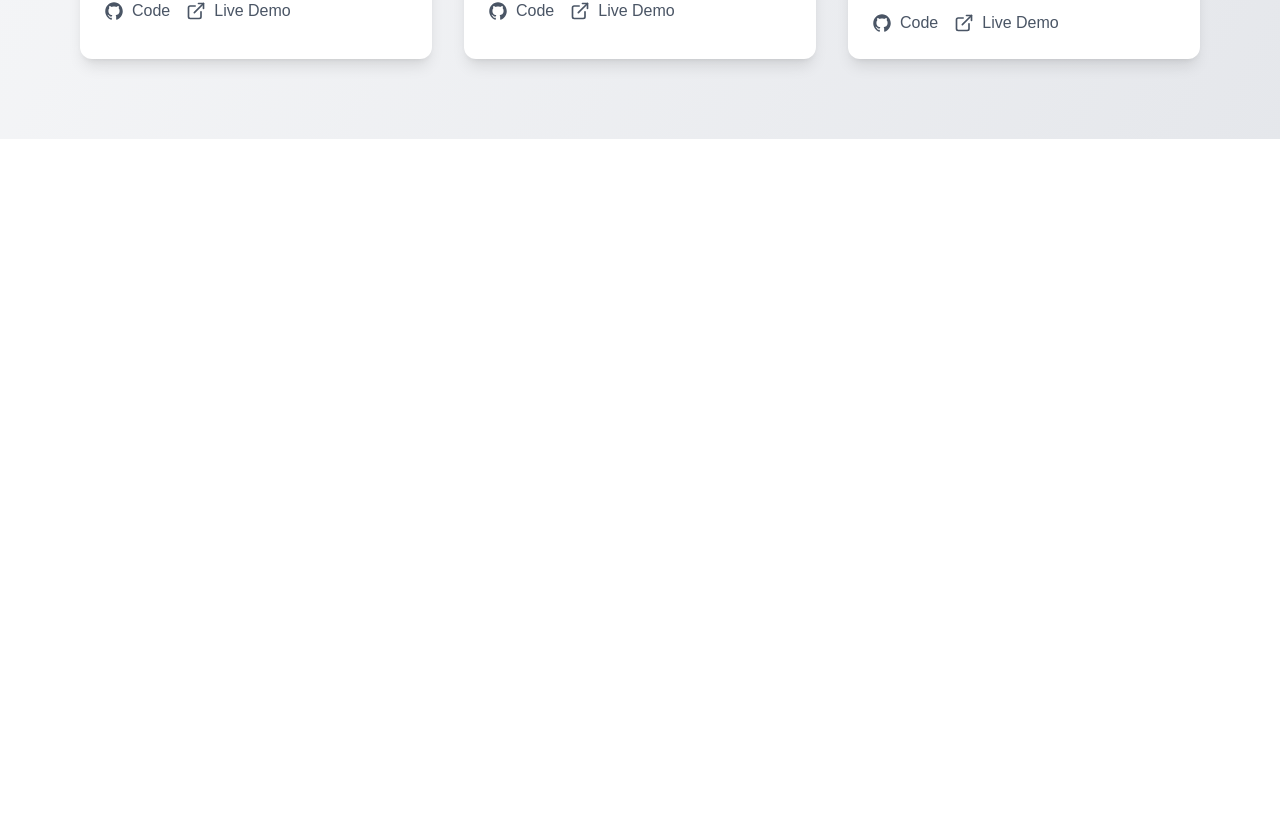
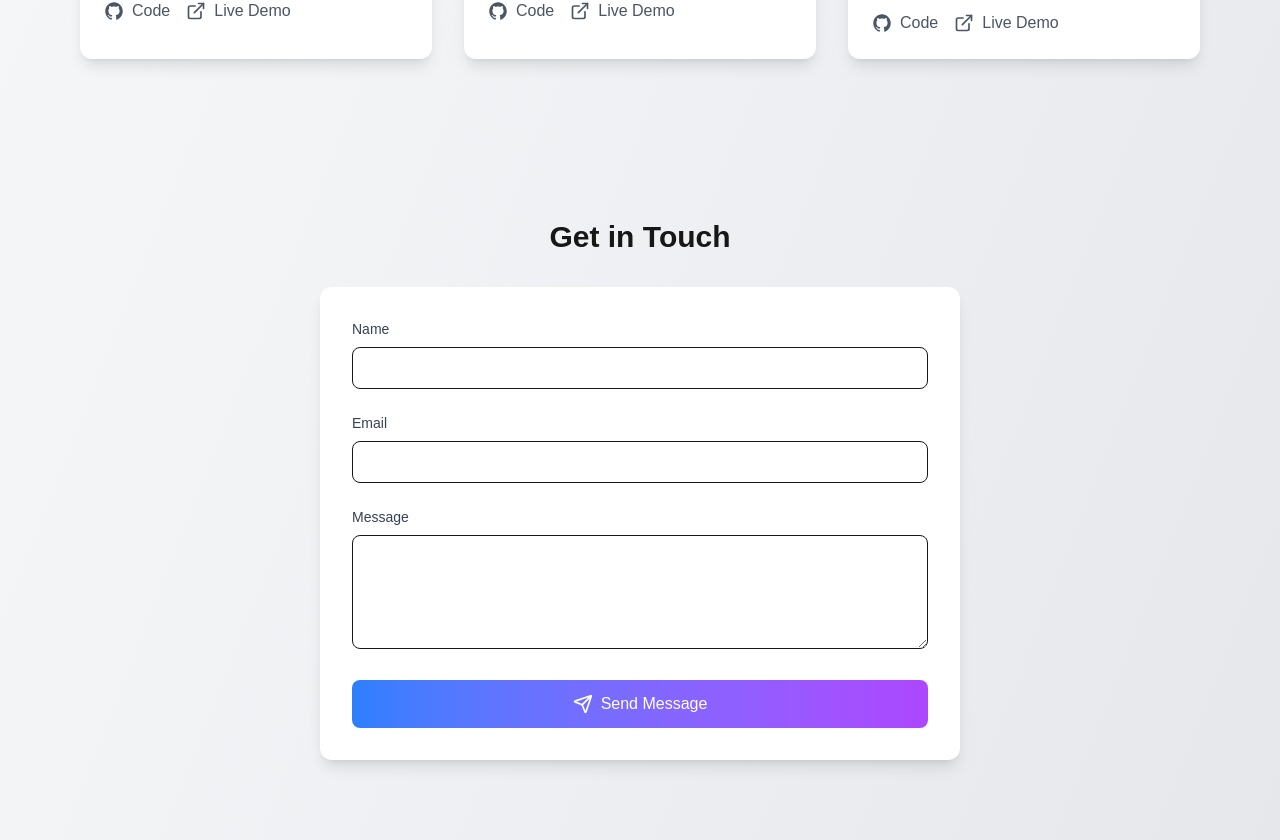
Before and after one commit to sueson/My-Portfolio, a Next.js app: page / in a window 1280 px wide. Shown: the part 2395-3235 px from the top of the page. Before the commit the page ends 2534 px from the top, so only its background shows below. Built offline with nearby package versions, Linux system fonts and the light colour scheme.

Commit message:
added contact section

```diff
--- a/src/app/page.tsx
+++ b/src/app/page.tsx
@@ -1,4 +1,4 @@
-import { Code, Mail, Briefcase, Smartphone, Brain, Globe } from 'lucide-react';
+import { Code, Mail, Briefcase, Smartphone, Brain, Send, Globe } from 'lucide-react';
 import { IoLogoGithub } from "react-icons/io";
 import { FiLinkedin } from "react-icons/fi";
 import { Section } from '@/components/sections';
@@ -150,6 +150,51 @@ export default function Home() {
             </div>
             </div>
         </Section>
+
+        {/* Contact Section */}
+        <Section id="contact" title="Get in Touch">
+            <div className="max-w-2xl mx-auto px-4">
+                <form className="space-y-6 bg-white dark:bg-slate-800 rounded-xl p-8 shadow-lg">
+                    <div>
+                    <label htmlFor="name" className="block text-sm font-medium text-gray-700 dark:text-gray-300 mb-2">
+                        Name
+                    </label>
+                    <input
+                        type="text"
+                        id="name"
+                        className="w-full px-4 py-2 rounded-lg border dark:border-slate-600 dark:bg-slate-700 dark:text-white focus:ring-2 focus:ring-blue-500 outline-none transition-all"
+                    />
+                    </div>
+                    <div>
+                    <label htmlFor="email" className="block text-sm font-medium text-gray-700 dark:text-gray-300 mb-2">
+                        Email
+                    </label>
+                    <input
+                        type="email"
+                        id="email"
+                        className="w-full px-4 py-2 rounded-lg border dark:border-slate-600 dark:bg-slate-700 dark:text-white focus:ring-2 focus:ring-blue-500 outline-none transition-all"
+                    />
+                    </div>
+                    <div>
+                    <label htmlFor="message" className="block text-sm font-medium text-gray-700 dark:text-gray-300 mb-2">
+                        Message
+                    </label>
+                    <textarea
+                        id="message"
+                        rows={4}
+                        className="w-full px-4 py-2 rounded-lg border dark:border-slate-600 dark:bg-slate-700 dark:text-white focus:ring-2 focus:ring-blue-500 outline-none transition-all"
+                    ></textarea>
+                    </div>
+                    <button
+                    type="submit"
+                    className="w-full px-6 py-3 bg-gradient-to-r from-blue-500 to-purple-500 text-white rounded-lg hover:from-blue-600 hover:to-purple-600 transition-all duration-300 flex items-center justify-center gap-2 transform hover:scale-105"
+                    >
+                    <Send className="w-5 h-5" />
+                        Send Message
+                    </button>
+                </form>
+            </div>
+        </Section>
     </div>
   );
 }
```
